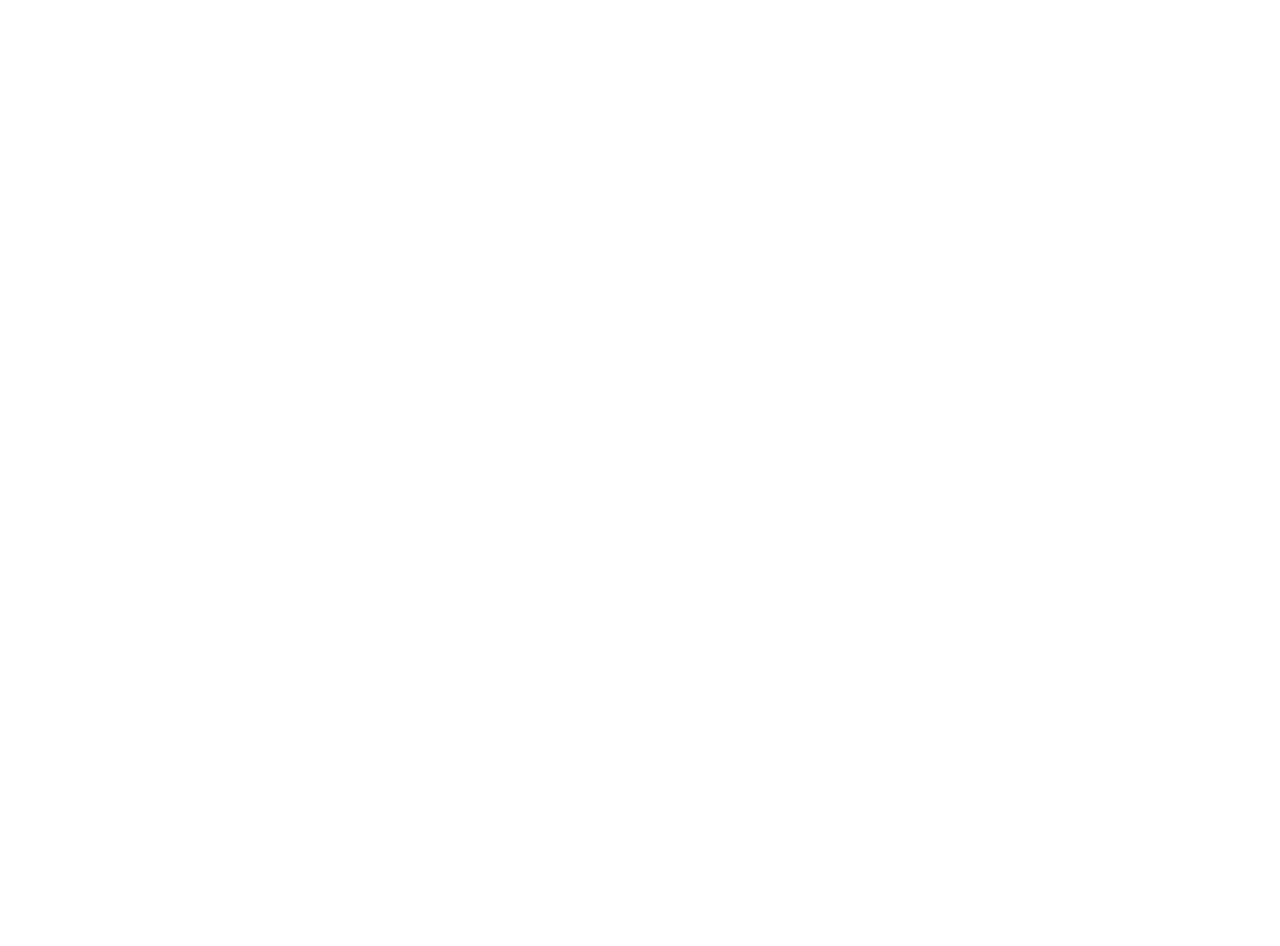
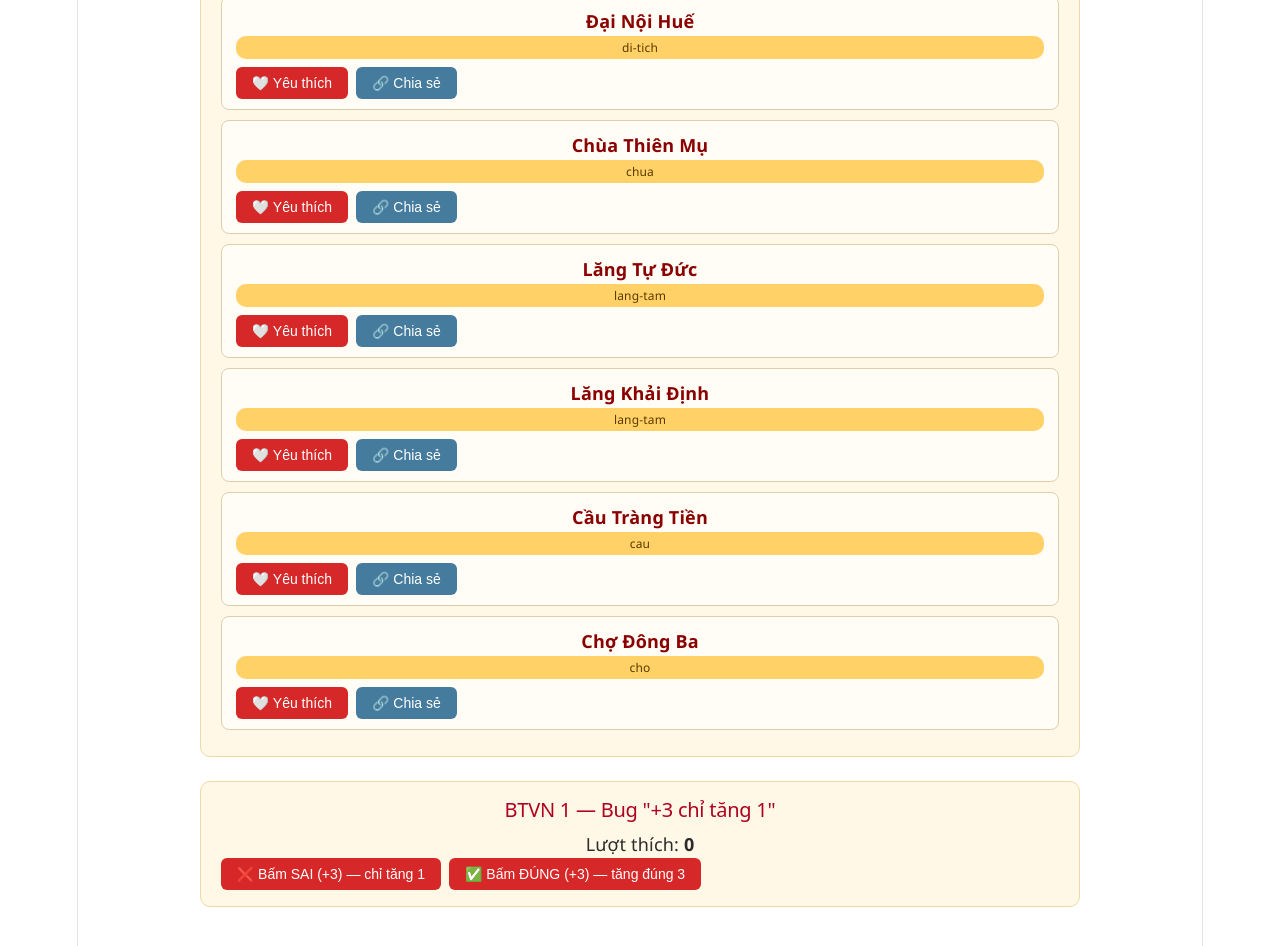
Before and after one commit to nguyendangha10126-svg/phu-xuan-react, a React (Vite) app: page / in a window 1280 px wide. Shown: the part 1300-2246 px from the top of the page. Before the commit the page ends 1254 px from the top, so only its background shows below. Built offline with nearby package versions, Linux system fonts and the light colour scheme; a web font is replaced by a local one.

Commit message:
feat(Bài7-Lab3): stopPropagation cho nút lồng nhau, onClickCapture đếm tương tác, BTVN1 bug +3

```diff
--- /dev/null
+++ b/src/components/Bài7/KhamPhaDiaDanh.jsx
@@ -0,0 +1,69 @@
+// src/components/Bài7/KhamPhaDiaDanh.jsx
+// LAB 3 — Cha: quản lý 3 state + onClickCapture đếm mọi cú bấm
+import { useState } from 'react';
+import diaDanhHue from '../../data/diaDanhHue';
+import TheDiaDanhMoRong from './TheDiaDanhMoRong';
+
+export default function KhamPhaDiaDanh() {
+  const [idDangMo, setIdDangMo] = useState(null); // id thẻ đang mở mô tả
+  const [dsYeuThich, setDsYeuThich] = useState([]); // mảng id đã yêu thích
+  const [soTuongTac, setSoTuongTac] = useState(0); // đếm mọi cú bấm
+
+  // ✅ onClickCapture — chạy TRƯỚC khi con kịp stopPropagation
+  function handleBatSuKienCapture() {
+    setSoTuongTac((truoc) => truoc + 1);
+  }
+
+  // Mở/đóng mô tả
+  function handleMoThu(id) {
+    setIdDangMo((truoc) => (truoc === id ? null : id));
+  }
+
+  // Toggle yêu thích
+  function handleYeuThich(id) {
+    setDsYeuThich((truoc) =>
+      truoc.includes(id) ? truoc.filter((x) => x !== id) : [...truoc, id]
+    );
+  }
+
+  // Chia sẻ — copy link vào clipboard
+  async function handleChiaSe(diaDanh) {
+    try {
+      const url = `${window.location.origin}/#${diaDanh.id}`;
+      await navigator.clipboard.writeText(url);
+      alert(`Đã copy link chia sẻ: ${url}`);
+    } catch (err) {
+      alert('Không thể copy — trình duyệt chặn clipboard.');
+    }
+  }
+
+  return (
+    <section
+      className="bai7-section"
+      onClickCapture={handleBatSuKienCapture}
+    >
+      <h2>Lab 3 — Khám phá địa danh (thẻ có nút lồng nhau)</h2>
+
+      <p>
+        Số tương tác (đếm mọi cú bấm): <strong>{soTuongTac}</strong>
+      </p>
+      <p>
+        Đã yêu thích: <strong>{dsYeuThich.length}</strong> địa danh
+      </p>
+
+      <div className="danh-sach">
+        {diaDanhHue.map((dd) => (
+          <TheDiaDanhMoRong
+            key={dd.id}
+            diaDanh={dd}
+            dangMo={idDangMo === dd.id}
+            dangYeuThich={dsYeuThich.includes(dd.id)}
+            onMoThu={handleMoThu}
+            onYeuThich={handleYeuThich}
+            onChiaSe={handleChiaSe}
+          />
+        ))}
+      </div>
+    </section>
+  );
+}
--- /dev/null
+++ b/src/components/Bài7/LuotThichMonAn.jsx
@@ -0,0 +1,38 @@
+// src/components/Bài7/LuotThichMonAn.jsx
+// BTVN 1 — Demo bug "+3 chỉ tăng 1" và cách sửa
+import { useState } from 'react';
+
+export default function LuotThichMonAn() {
+  const [luotThich, setLuotThich] = useState(0);
+
+  // ❌ SAI — dùng state hiện tại 3 lần
+  function handleBamSai() {
+    setLuotThich(luotThich + 1);
+    setLuotThich(luotThich + 1);
+    setLuotThich(luotThich + 1);
+  }
+
+  // ✅ ĐÚNG — dùng hàm cập nhật
+  function handleBamDung() {
+    setLuotThich((truoc) => truoc + 1);
+    setLuotThich((truoc) => truoc + 1);
+    setLuotThich((truoc) => truoc + 1);
+  }
+
+  return (
+    <section className="bai7-section">
+      <h2>BTVN 1 — Bug "+3 chỉ tăng 1"</h2>
+      <p>
+        Lượt thích: <strong>{luotThich}</strong>
+      </p>
+      <div style={{ display: 'flex', gap: 8 }}>
+        <button className="btn" onClick={handleBamSai}>
+          ❌ Bấm SAI (+3) — chỉ tăng 1
+        </button>
+        <button className="btn" onClick={handleBamDung}>
+          ✅ Bấm ĐÚNG (+3) — tăng đúng 3
+        </button>
+      </div>
+    </section>
+  );
+}
--- /dev/null
+++ b/src/components/Bài7/TheDiaDanhMoRong.jsx
@@ -0,0 +1,51 @@
+// src/components/Bài7/TheDiaDanhMoRong.jsx
+// LAB 3 — PHIÊN BẢN HOÀN CHỈNH: có stopPropagation
+import { useState } from 'react';
+
+export default function TheDiaDanhMoRong({
+  diaDanh,
+  dangMo,
+  dangYeuThich,
+  onMoThu,
+  onYeuThich,
+  onChiaSe,
+}) {
+  // ✅ Handler cho nút Yêu thích — có stopPropagation
+  function handleYeuThich(e) {
+    e.stopPropagation(); // 🛑 Chặn KHÔNG cho nổi bọt lên thẻ cha
+    onYeuThich(diaDanh.id);
+  }
+
+  // ✅ Handler cho nút Chia sẻ — cũng có stopPropagation (async)
+  async function handleChiaSe(e) {
+    e.stopPropagation(); // 🛑 Chặn nổi bọt
+    await onChiaSe(diaDanh);
+  }
+
+  return (
+    <div
+      className="the-dia-danh"
+      onClick={() => onMoThu(diaDanh.id)}
+      style={{ cursor: 'pointer' }}
+    >
+      <div className="ten">{diaDanh.ten}</div>
+      <div className="loai">{diaDanh.loai}</div>
+
+      <div style={{ marginTop: 8, display: 'flex', gap: 8 }}>
+        <button className="btn" onClick={handleYeuThich}>
+          {dangYeuThich ? '❤️ Đã thích' : '🤍 Yêu thích'}
+        </button>
+
+        <button className="btn btn-phu" onClick={handleChiaSe}>
+          🔗 Chia sẻ
+        </button>
+      </div>
+
+      {dangMo && (
+        <p className="mo-ta" style={{ marginTop: 8 }}>
+          {diaDanh.moTa}
+        </p>
+      )}
+    </div>
+  );
+}
--- a/src/pages/Bài7Page.jsx
+++ b/src/pages/Bài7Page.jsx
@@ -2,6 +2,8 @@
 import '../styles/Bài7.css';
 import ThuSuKien from '../components/Bài7/ThuSuKien';
 import DanhSachDiaDanh from '../components/Bài7/DanhSachDiaDanh';
+import KhamPhaDiaDanh from '../components/Bài7/KhamPhaDiaDanh';
+import LuotThichMonAn from '../components/Bài7/LuotThichMonAn';
 
 export default function Bài7Page() {
   return (
@@ -13,6 +15,9 @@
 
       <ThuSuKien />
       <DanhSachDiaDanh />
+      <KhamPhaDiaDanh />
+      <LuotThichMonAn />
+
     </main>
   );
 }
```
